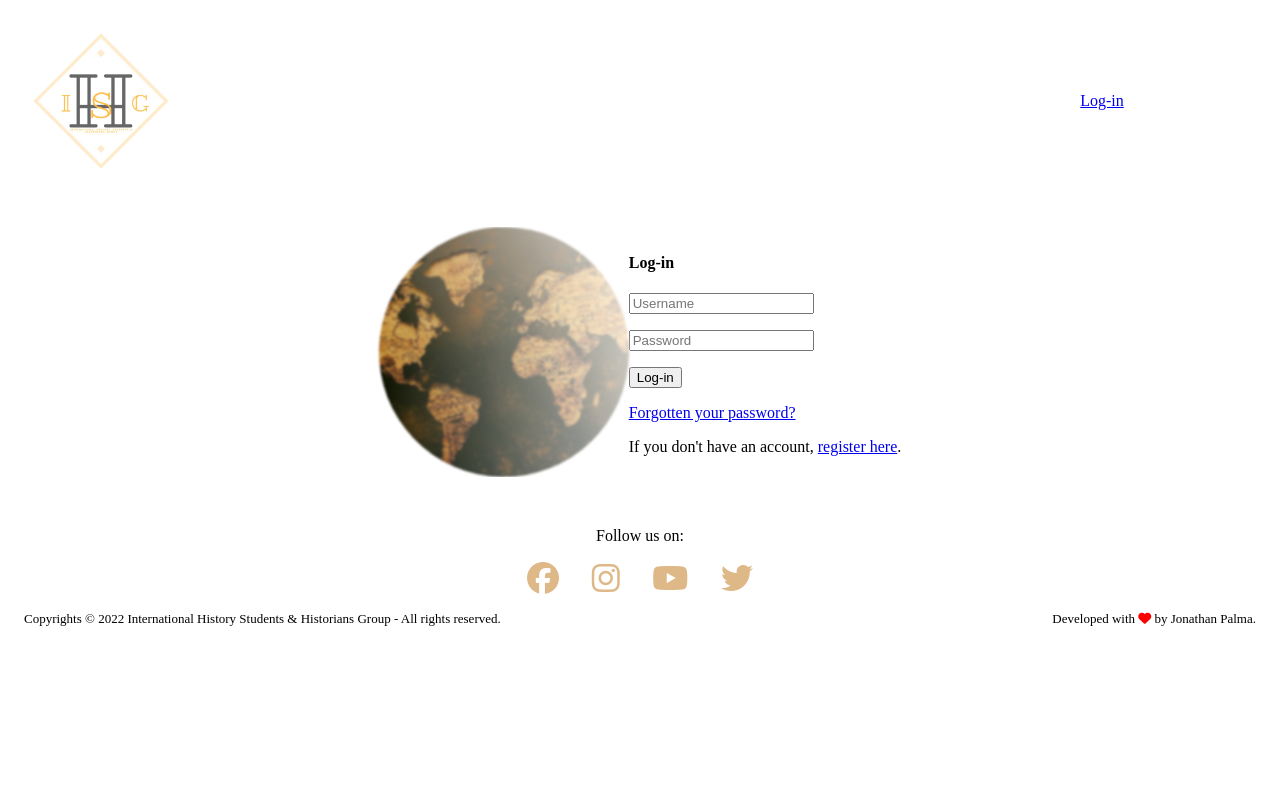
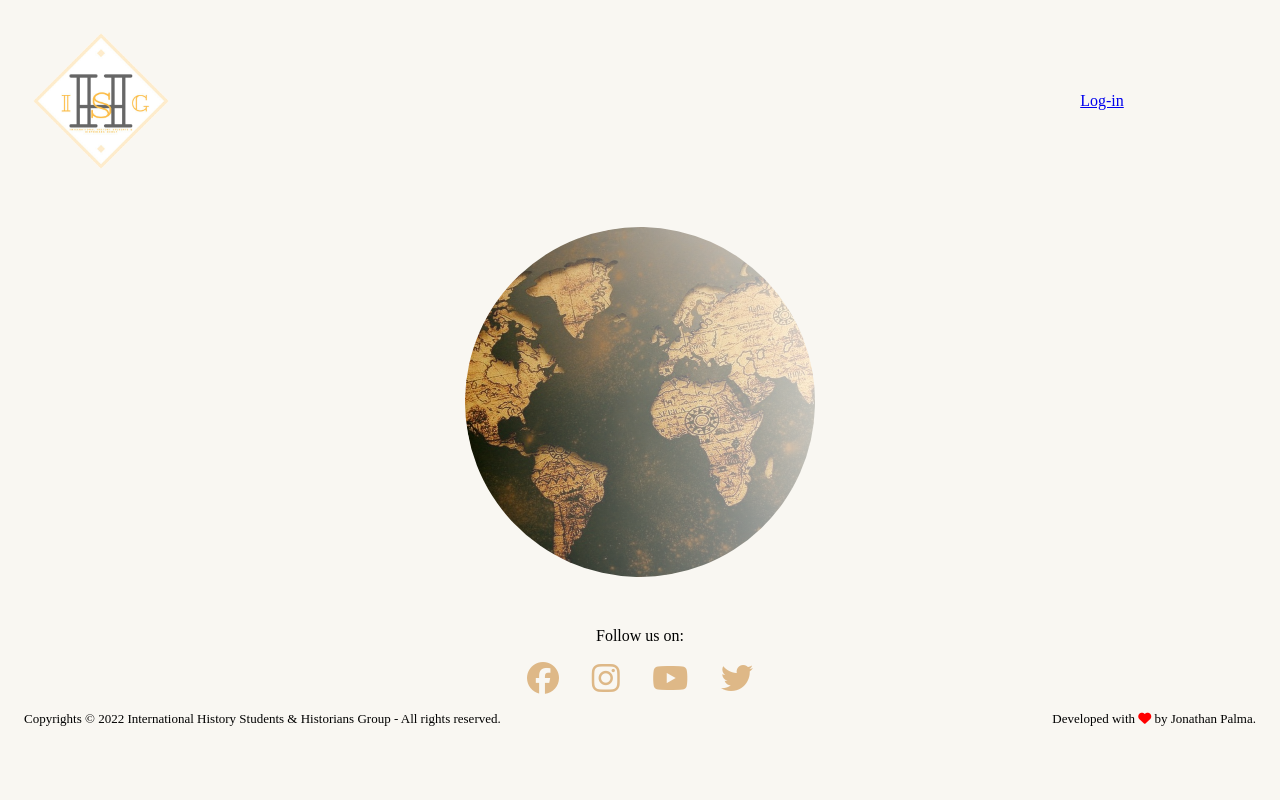
Before and after one commit to JonathanPalma-code/IHSHG-Final-Project, a Django app: page /login/ in a window 1280 px wide. Run offline with Django 3.2, Linux system fonts and the light colour scheme; some libraries are stand-ins or nearby versions.

Commit message:
style: animation in login.html & styling to password reset forms

```diff
--- a/account/forms.py
+++ b/account/forms.py
@@ -1,10 +1,16 @@
-from cProfile import label
-from operator import truediv
 from django import forms
 from django.contrib.auth.models import User
-from django.forms import fields
+from account.models import Profile
+from django.contrib.auth.forms import PasswordResetForm
 
-from account.models import Profile
+
+class UserPasswordResetForm(PasswordResetForm):
+    def __init__(self, *args, **kwargs):
+        super(UserPasswordResetForm, self).__init__(*args, **kwargs)
+
+    email = forms.EmailField(label='', widget=forms.EmailInput(attrs={
+        'placeholder': 'Email',
+    }))
 
 class LoginForm(forms.Form):
     username = forms.CharField(label='',
--- a/account/static/account/css/layout.css
+++ b/account/static/account/css/layout.css
@@ -1,5 +1,12 @@
 body {
   padding: 1rem;
+  background-color: #F9F7F2;
+}
+body h1 {
+  font-size: large;
+}
+body input {
+  padding: 10;
 }
 body .header {
   display: grid;
@@ -31,9 +38,9 @@ body .content {
 body .content__greetings {
   grid-column: 1/3;
   grid-row: 1/2;
-  font-size: xx-large;
 }
 body .content__greetings h1 {
+  font-size: xx-large;
   margin: 1%;
 }
 body .content__introduction {
@@ -73,16 +80,51 @@ body .content__login__map {
   display: flex;
   flex-direction: column;
   justify-content: center;
-  width: 250px;
-  height: 250px;
+  width: 350px;
+  height: 350px;
   border-radius: 50%;
   background-image: linear-gradient(to right, rgba(0, 0, 0, 0.199), rgba(255, 255, 255, 0.748)), url(../assets/map_login.jpg);
   background-position: 40%;
   background-size: cover;
-  transition: ease-in-out 0.3s;
-  z-index: 2;
-  filter: blur(1px);
+  transition: ease-in-out 1s;
+  z-index: 1;
   transform: rotate(-10deg);
+}
+body .content__login__map__error {
+  position: absolute;
+  bottom: 120;
+  transform: rotate(10deg) !important;
+  font-weight: 800;
+  text-align: center;
+  transition: 1s;
+}
+body .content__login__map__error p {
+  max-width: max-content;
+  padding: 5%;
+  color: antiquewhite;
+  text-shadow: black 1px 0 10px;
+}
+body .content__login__map__form {
+  position: relative;
+  transform: rotate(0);
+  line-height: 1.8;
+  transition: ease-in-out 0.8s;
+  opacity: 0;
+}
+body .content__login__map:hover {
+  border-radius: 0;
+  width: 100%;
+  height: 350px;
+  transform: rotate(0);
+  box-shadow: black;
+}
+body .content__login__map:hover .content__login__map__form {
+  transform: translate3d(70%, 0, 0);
+  opacity: 1;
+}
+body .content__login__map:hover .content__login__map__error {
+  transform: rotate(0) !important;
+  left: 50;
 }
 body .footer .follow-us {
   text-align: center;
--- a/account/static/account/css/layout.scss
+++ b/account/static/account/css/layout.scss
@@ -1,5 +1,16 @@
 body {
     padding: 1rem;
+    $bg-beige: #F9F7F2;
+
+    background-color: $bg-beige;
+
+    h1 {
+        font-size: large;
+    }
+
+    input {
+        padding: 10;
+    }
 
     .header {
         display: grid;
@@ -35,9 +46,9 @@ body {
         &__greetings {
             grid-column: 1 / 3;
             grid-row: 1 / 2;
-            font-size: xx-large;
 
             h1 {
+                font-size: xx-large;
                 margin: 1%;
             }
         }
@@ -62,8 +73,8 @@ body {
             text-align: center;
 
             span.helptext {
-                white-space:pre;
-                font-size:smaller;
+                white-space: pre;
+                font-size: smaller;
             }
         }
 
@@ -78,21 +89,67 @@ body {
 
             overflow: hidden;
 
+
             &__map {
                 position: relative;
                 display: flex;
                 flex-direction: column;
                 justify-content: center;
-                width: 250px;
-                height: 250px;
+                width: 350px;
+                height: 350px;
                 border-radius: 50%;
                 background-image: linear-gradient(to right, rgba(0, 0, 0, 0.199), rgba(255, 255, 255, 0.748)), url(../assets/map_login.jpg);
                 background-position: 40%;
                 background-size: cover;
-                transition: ease-in-out .3s;
-                z-index: 2;
-                filter: blur(1px);
+                transition: ease-in-out 1s;
+                z-index: 1;
                 transform: rotate(-10deg);
+
+                &__error {
+                    position: absolute;
+                    bottom: 120;
+                    transform: rotate(10deg) !important;
+                    font-weight: 800;
+                    text-align: center;
+                    transition: 1s;
+
+                    p {
+                        max-width: max-content;
+                        padding: 5%;
+                        color: antiquewhite;
+                        text-shadow: black 1px 0 10px;
+                    }
+                }
+
+                &__form {
+                    position: relative;
+                    transform: rotate(0);
+                    line-height: 1.8;
+                    transition: ease-in-out 0.8s;
+                    opacity: 0;
+                }
+
+                &:hover {
+                    border-radius: 0;
+                    width: 100%;
+                    height: 350px;
+                    transform: rotate(0);
+
+                    box-shadow: rgba(0, 0, 0, 1);
+
+                    .content__login__map__form {
+                        transform: translate3d(70%, 0, 0);
+                        opacity: 1;
+                    }
+
+                    .content__login__map__error {
+                        transform: rotate(0) !important;
+                        left: 50;
+                    }
+
+                }
+
+
             }
         }
     }
--- a/account/templates/registration/login.html
+++ b/account/templates/registration/login.html
@@ -7,22 +7,24 @@
 
 <section class="content__login">
     <section class="content__login__map">
-    </section>
-    <section class="content__login__form">
-        <h1>Log-in</h1>
         {% if error %}
+        <span class="content__login__map__error">
             <p>
                 Please enter a correct username and password. Note that both fields may be case-sensitive.
             </p>
+        </span>
         {% endif %}
-        <form action="{% url 'login' %}" method="post">
+        <section class="content__login__map__form">
+            <h1>Log-in</h1>
+            <form action="{% url 'login' %}" method="post" autocomplete="off">
                 {{ login_form.as_p }}
                 {% csrf_token %}
                 <input type="hidden" name="text" value="{{ next }}" />
                 <p><input type="submit" value="Log-in"></p>
             </form>
             <p><a href="{% url 'password_reset' %}">Forgotten your password?</a></p>
-        <p>If you don't have an account, <a href="{% url 'register' %}">register here</a>.</p>
+            <p>If you don't have an account, <a href="{% url 'index' %}">register here</a>.</p>
+        </section>
     </section>
 </section>
 
--- a/account/templates/registration/password_reset_form.html
+++ b/account/templates/registration/password_reset_form.html
@@ -3,12 +3,14 @@
 {% block title %}Reset your password{% endblock %}
 
 {% block content %}
-    <h1>forgotten yout password?</h1>
-    <p>Enter your email to obtain a new password</p>
+<section class="form-forgotten-password">
+    <h1>Forgotten your password?</h1>
+    <p>Enter your email to obtain a new password.</p>
     <form method="POST">
         {% csrf_token %}
         {{ password_reset_form.as_p }}
         <p><input type="submit" value="Send e-mail"></p>
     </form>
+</section>
 
 {% endblock %}
--- a/account/views.py
+++ b/account/views.py
@@ -6,12 +6,11 @@ from django.utils.http import urlsafe_base64_encode
 from django.db.models.query_utils import Q
 from django.template.loader import render_to_string
 from django.contrib.auth.models import User
-from django.contrib.auth.forms import PasswordResetForm
 from django.http import HttpResponse
 from django.core.mail import send_mail, BadHeaderError
 from django.contrib.auth import authenticate, login
 from django.contrib.auth.decorators import login_required
-from .forms import LoginForm, UserRegistrationForm, UserEditForm, ProfileEditForm
+from .forms import LoginForm, UserRegistrationForm, UserEditForm, ProfileEditForm, UserPasswordResetForm
 from .models import Profile
 from django.contrib import messages
 
@@ -67,7 +66,7 @@ def edit_profile(request):
 
 def password_reset_view(request):
 	if request.method == "POST":
-		password_reset_form = PasswordResetForm(request.POST)
+		password_reset_form = UserPasswordResetForm(request.POST)
 		if password_reset_form.is_valid():
 			data = password_reset_form.cleaned_data['email']
 			associated_users = User.objects.filter(Q(email=data))
@@ -95,7 +94,7 @@ def password_reset_view(request):
 					    request, 'A message with reset password instructions has been sent to your inbox.')
 					return redirect("index")
 			messages.error(request, 'An invalid email has been entered.')
-	password_reset_form = PasswordResetForm()
+	password_reset_form = UserPasswordResetForm()
 	return render(request, 'registration/password_reset_form.html', {"password_reset_form": password_reset_form})
 
 def login_view(request):
```
Also changed, not shown: account/templates/account/register.html (deleted, +0 -16 lines), README.md, db.sqlite3, 1 other file. Lines whose indentation alone changed are shown as unchanged.
